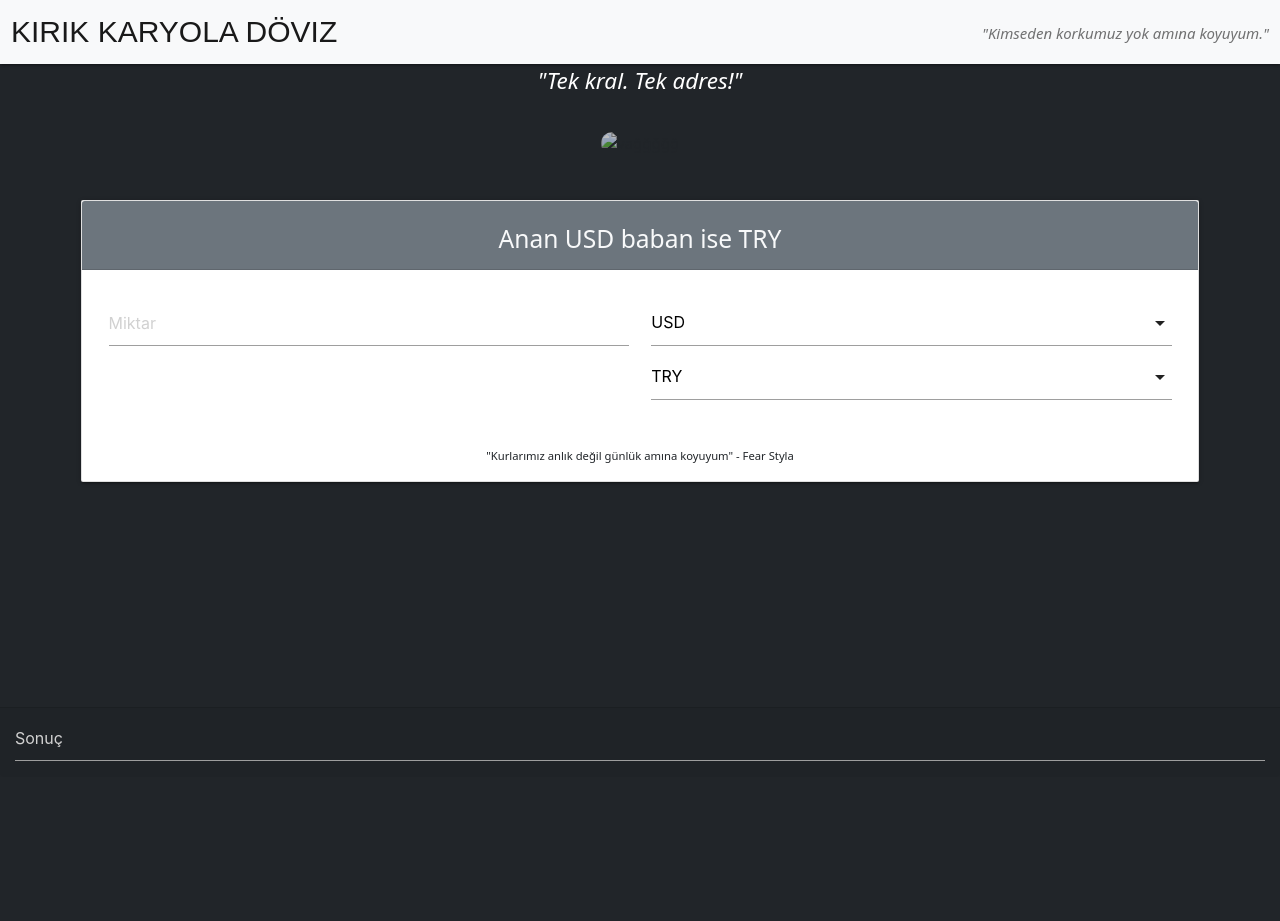
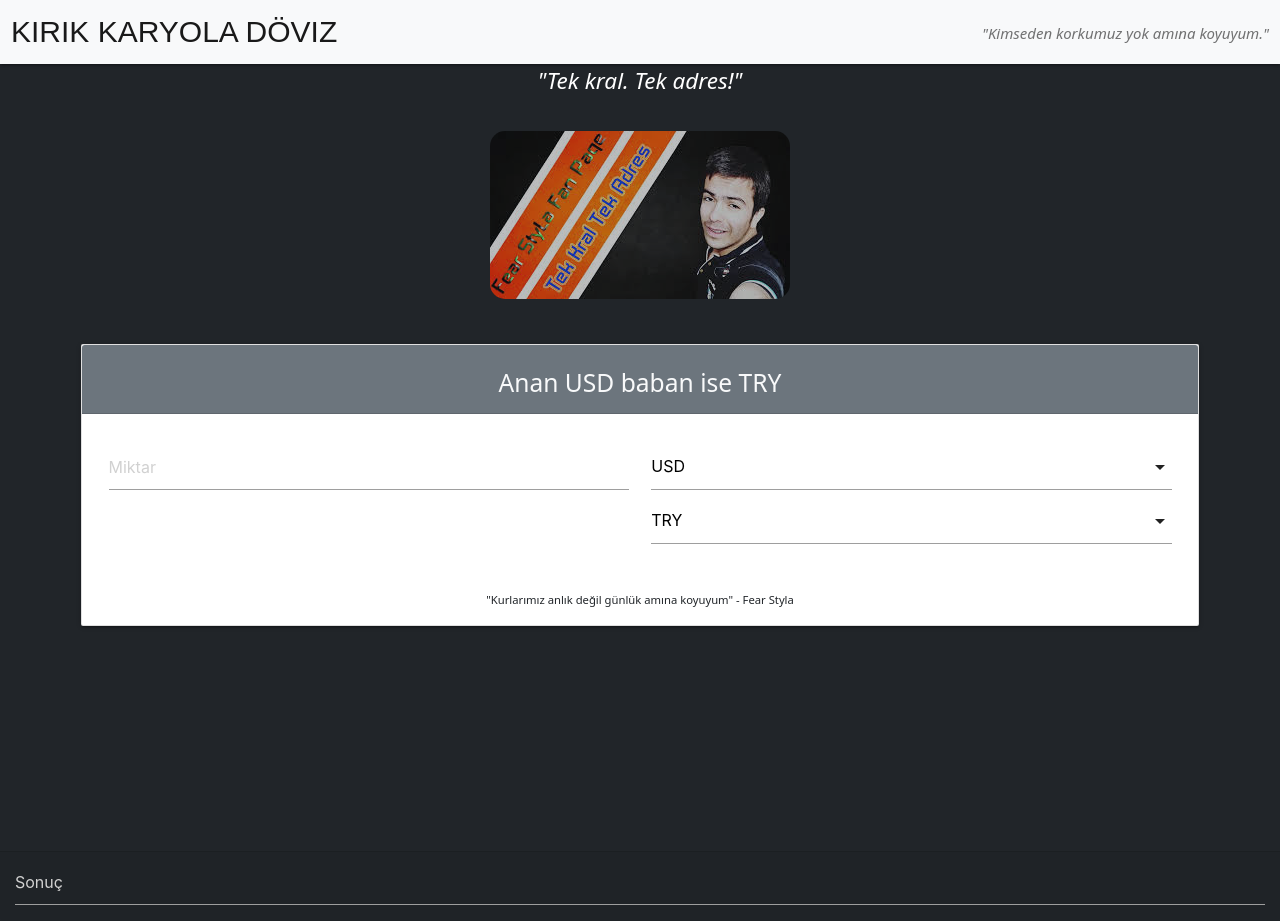
Before and after one commit to arabesk545/arabeskkrali, a plain HTML site: page index.html in a window 1280 px wide. Before the commit the page ends 800 px from the top, so only its background shows below. Drawn offline with nearby package versions, Linux system fonts and the light colour scheme; a web font is replaced by a local one.

Commit message:
Update index.html

```diff
--- a/index.html
+++ b/index.html
@@ -56,7 +56,7 @@
 
     <section id="sec2">
         <div class="container-sm">
-            <img src="./Images/fear1.jpg" alt="vağğğğğ" id="fearImage" class="animate__animated animate__flipInX">
+            <img src="./fear1.jpg" alt="vağğğğğ" id="fearImage" class="animate__animated animate__flipInX">
         </div>
     </section>
 
```
